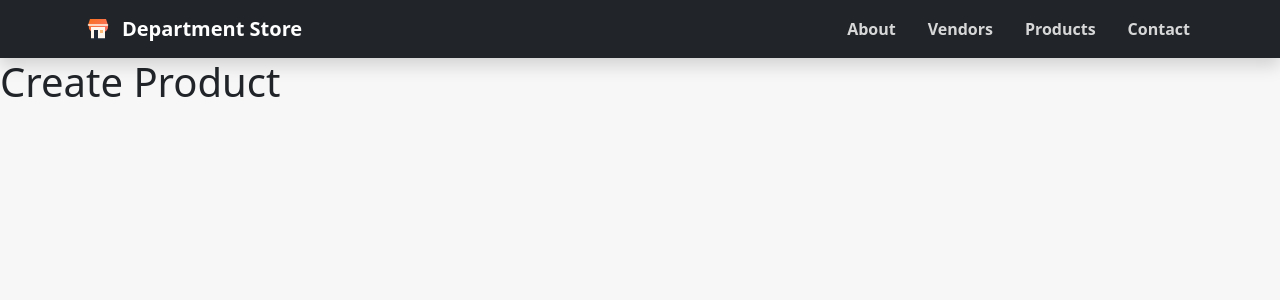
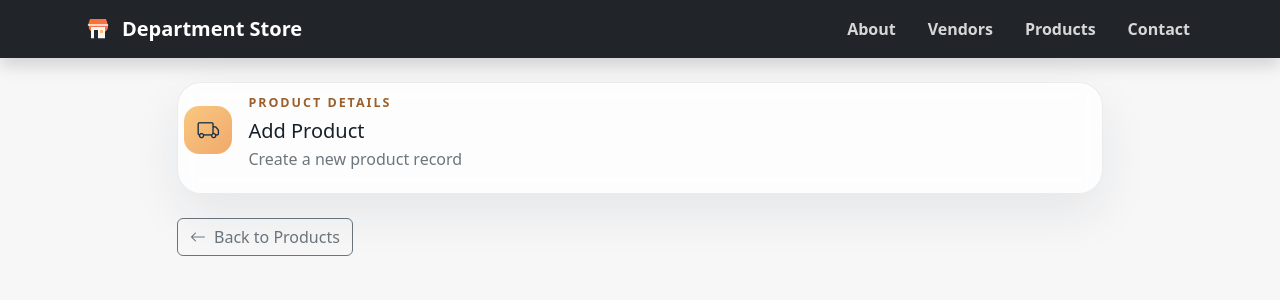
Before and after one commit to gfirzon-personal/dept-web-react, a React (Vite) app: page /product in a window 1280 px wide. Shown: the top 300 px of the page. Built offline with nearby package versions, Linux system fonts and the light colour scheme; no server answers.

Commit message:
continue work

```diff
--- a/src/features/products/pages/Product.jsx
+++ b/src/features/products/pages/Product.jsx
@@ -1,14 +1,119 @@
+import { useState, useEffect } from 'react';
 import { useParams, useNavigate } from 'react-router-dom';
 import { useMutation, useQuery, useQueryClient } from '@tanstack/react-query';
+import ConfirmModal from '../../shared/components/ConfirmModal';
+import PageTemplate from '../../shared/components/PageTemplate';
+import PageHeaderPanel from '../../shared/components/PageHeaderPanel';
+import FancySpinner from '../../shared/components/FancySpinner';
+import * as productService from '../services/ProductService';
+
+const EMPTY_PRODUCT = {
+   ProductID: 0,
+   ProductName: '',
+   ProductDescription: '',
+   UnitsInStock: 0,
+   DiscountPercentage: 0,
+   UnitsMax: 0
+};
 
 export default function Product() {
-    const navigate = useNavigate();
-    const { id } = useParams();
-    const isEditMode = Boolean(id);
+   const [saving, setSaving] = useState(false);
+   const [showDeleteModal, setShowDeleteModal] = useState(false);
 
-    return (
-        <div>
-            <h1>{isEditMode ? `Edit Product ${id}` : 'Create Product'}</h1>
-        </div>
-    );
+   const navigate = useNavigate();
+   const { id } = useParams();
+   const isEditMode = Boolean(id);
+
+   const [product, setProduct] = useState(EMPTY_PRODUCT);
+
+   const pagePanelConfig = {
+      icon: "bi bi-truck",
+      title: "Product Details",
+      subtitle: isEditMode ? 'Edit Product' : 'Add Product',
+      description: isEditMode ? 'Update product information' : 'Create a new product record'
+   }
+
+   const { data: productData, isFetching, error, refetch } = useQuery({
+      queryKey: ['products', id],
+      queryFn: () => productService.fetchProductByIdAsync(id),
+      staleTime: 5 * 60 * 1000,
+      // That means on mount, React Query refetches only when data is stale.
+      enabled: isEditMode,
+      refetchOnWindowFocus: false,
+   });
+
+   if (isFetching) {
+      return (
+         <FancySpinner config={{
+            title: "Loading Product",
+            description: "Fetching product data, please wait..."
+         }} />
+      );
+   }
+
+   const confirmDelete = async () => {
+      setSaving(true);
+      setError(null);
+      // deleteVendorMutation.mutate(vendor.VendorID, {
+      //    onSettled: () => setSaving(false),
+      // });
+   };
+
+   const cancelDelete = () => {
+      setShowDeleteModal(false);
+   };
+
+   const handleCancel = () => {
+      navigate('/products');
+   };
+
+   const handleDelete = () => {
+      setShowDeleteModal(true);
+   };
+
+   return (
+      <PageTemplate>
+         <PageHeaderPanel config={pagePanelConfig} />
+
+         <div className="row">
+            <div className="col-md-12 offset-md-0">
+               <div className="d-flex align-items-center gap-2 mb-4">
+                  <button
+                     className="btn btn-outline-secondary"
+                     onClick={handleCancel}
+                     disabled={saving}
+                  >
+                     <i className="bi bi-arrow-left me-2"></i>
+                     Back to Products
+                  </button>
+                  {isEditMode && (
+                     <button
+                        className="btn btn-outline-danger"
+                        onClick={handleDelete}
+                        disabled={saving}
+                     >
+                        <i className="bi bi-trash me-1"></i>
+                        Delete
+                     </button>
+                  )}
+               </div>
+            </div>
+         </div>
+
+         {/* Delete Confirmation Modal - Only show in edit mode */}
+         {isEditMode && (
+            <ConfirmModal
+               isOpen={showDeleteModal}
+               onClose={cancelDelete}
+               onConfirm={confirmDelete}
+               title="Delete Product"
+               message={`Are you sure you want to delete product "${product.ProductName}"?`}
+               confirmText="Delete"
+               cancelText="Cancel"
+               confirmButtonClass="btn-danger"
+            />
+         )}
+
+      </PageTemplate>
+   );
 }
--- a/src/features/vendors/pages/EditVendor.jsx
+++ b/src/features/vendors/pages/EditVendor.jsx
@@ -156,7 +156,7 @@ export default function EditVendor() {
       <PageHeaderPanel config={pagePanelConfig} />
 
       <div className="row">
-        <div className="col-md-10 offset-md-1">
+        <div className="col-md-12 offset-md-0">
           <div className="d-flex align-items-center gap-2 mb-4">
             <button
               className="btn btn-outline-secondary"
```
